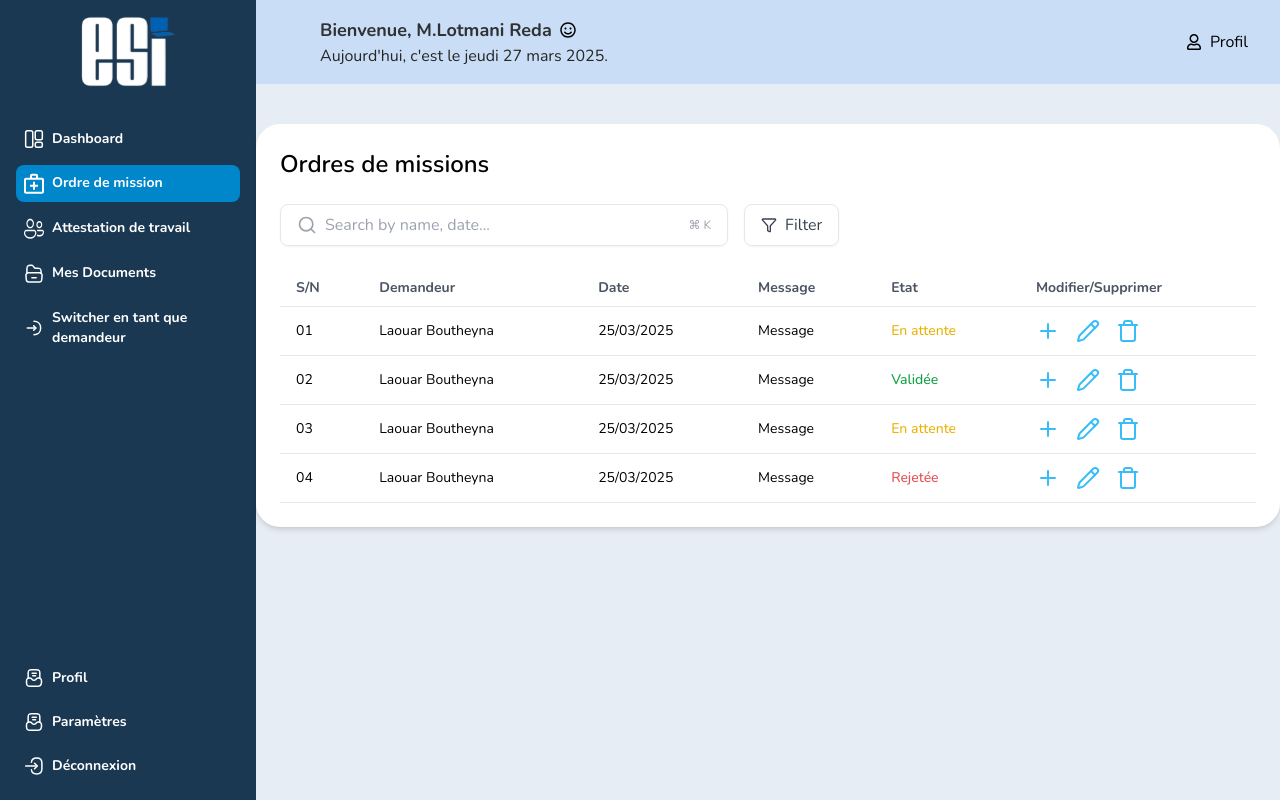
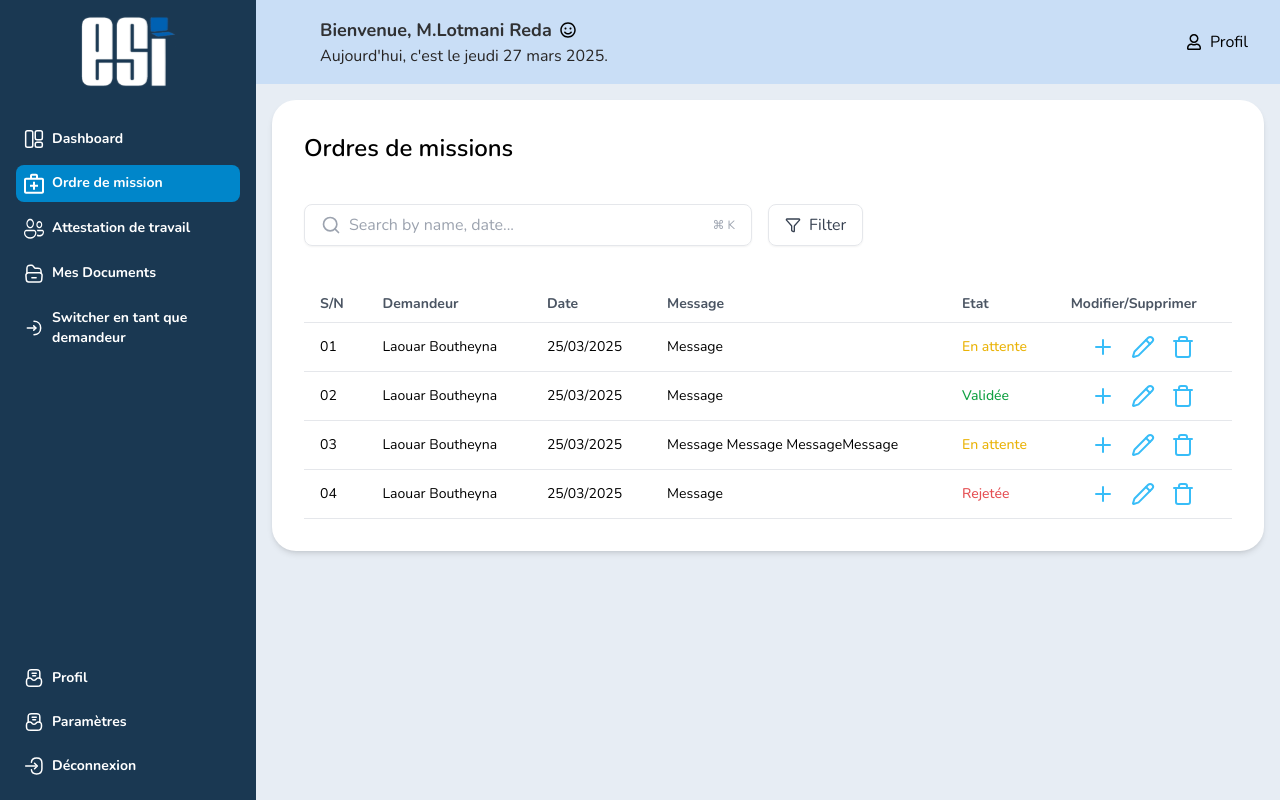
Before and after one commit to AminaTach/MPSI_-Gestion-des-demandes-d-attestations-de-travail-et-ordre-de-missions, a React (Create React App) app in the folder frontend/: page /rh/ordremissiontable in a window 1280 px wide. Built offline with nearby package versions, Linux system fonts and the light colour scheme; a web font is replaced by a local one.

Commit message:
fixed responsivness issues

```diff
--- a/frontend/src/pages/OrdreMission/OrdreMissionDoc.jsx
+++ b/frontend/src/pages/OrdreMission/OrdreMissionDoc.jsx
@@ -7,7 +7,7 @@ const OrdreMissionDoc = () => {
     id: "01",
     demandeur: "Laouar Boutheyna",
     date: "25/03/2025",
-    message: "message",
+    message: "message,messagemessagemessagemessagemessagemessagemessagemessagemessagemessagemessagemessagemessagemessagemessagemessagemessage",
     etat: "En attente",
   };
 
@@ -27,13 +27,13 @@ const OrdreMissionDoc = () => {
   return (
     <div className="w-full pb-4 font-nunito sm:w-[3/4]  ">
       <Header />
-      <div className="max-w-6xl mx-auto mt-10 bg-white p-6 rounded-3xl shadow-md">
+      <div className="grid grid-cols-1 bg-white max-w-6xl mx-4   gap-4 py-8 mt-4 px-4 md:px-8 rounded-3xl shadow-md">
         <h2 className="text-2xl font-semibold mb-6">
           Traitement de l’ordre de mission de:
         </h2>
 
-        <div className="overflow-auto">
-          <table className="min-w-full text-sm text-left">
+        <div className="overflow-auto ">
+          <table className=" w-full text-sm text-left">
             <thead>
               <tr className="text-gray-600">
                 <th className="px-4 py-2">S/N</th>
@@ -48,7 +48,10 @@ const OrdreMissionDoc = () => {
                 <td className="px-4 py-2">{order.id}</td>
                 <td className="px-4 py-2">{order.demandeur}</td>
                 <td className="px-4 py-2">{order.date}</td>
-                <td className="px-4 py-2">{order.message}</td>
+                <td className="px-4 py-2 max-w-xs break-words whitespace-normal">
+                  {order.message}
+                </td>
+
                 <td className={`px-4 py-2 ${getStatusColor(order.etat)}`}>
                   {order.etat}
                 </td>
--- a/frontend/src/pages/OrdreMission/OrdreMissionForm.jsx
+++ b/frontend/src/pages/OrdreMission/OrdreMissionForm.jsx
@@ -32,7 +32,7 @@ const OrdreMissionForm = () => {
     <div className="w-full pb-4 font-nunito sm:w-[3/4] ">
       <Header />
       <div class="h-2"></div>
-      <div className="max-w-5xl mx-auto mt-8 p-6 bg-white shadow-md rounded-lg">
+      <div className="max-w-6xl mx-4  bg-white gap-4 py-8 mt-4 px-4 md:px-8 rounded-3xl shadow-md">
         <h1 className="text-2xl font-bold text-center text-[#2D5F8B] mb-6 flex justify-center space-x-2 rtl:space-x-reverse">
           <span>Ordre de mission</span>
           <span>أمر بمهمة</span>
--- a/frontend/src/pages/OrdreMission/OrdreMissionTable.jsx
+++ b/frontend/src/pages/OrdreMission/OrdreMissionTable.jsx
@@ -26,7 +26,7 @@ const OrdreMissionTable = () => {
       id: "03",
       demandeur: "Laouar Boutheyna",
       date: "25/03/2025",
-      message: "Message",
+      message: "Message Message MessageMessage",
       etat: "En attente",
     },
     {
@@ -53,9 +53,8 @@ const OrdreMissionTable = () => {
 
   return (
     <div className="w-full pb-4 font-nunito sm:w-[3/4]  ">
-      <Header />
-      <div class="h-10"></div>
-      <div className="p-6 bg-white rounded-3xl shadow-md max-w-6xl mx-auto">
+    <Header />
+    <div className="grid grid-cols-1 bg-white max-w-6xl mx-4   gap-4 py-8 mt-4 px-4 md:px-8 rounded-3xl shadow-md">
         <h2 className="text-2xl font-semibold mb-6">Ordres de missions</h2>
 
         <div className="flex flex-wrap gap-4 mb-6">
@@ -75,7 +74,7 @@ const OrdreMissionTable = () => {
         </div>
 
         <div className="overflow-auto">
-          <table className="min-w-full text-sm text-left">
+          <table className="w-full overflow-x-auto text-sm text-left">
             <thead>
               <tr className="text-gray-600 border-b">
                 <th className="px-4 py-2">S/N</th>
@@ -95,17 +94,15 @@ const OrdreMissionTable = () => {
                   <td className="px-4 py-3">{order.id}</td>
                   <td className="px-4 py-3">{order.demandeur}</td>
                   <td className="px-4 py-3">{order.date}</td>
-                  <td className="px-4 py-3 truncate max-w-xs">
+                  <td className="px-4 py-3 max-w-xs whitespace-normal break-words">
                     {order.message}
                   </td>
                   <td
-                    className={`px-4 py-3 font-medium ${getStatusColor(
-                      order.etat
-                    )}`}
+                    className={`px-4 py-3 font-medium ${getStatusColor(order.etat)}`}
                   >
                     {order.etat}
                   </td>
-                  <td className="px-4 py-3 flex items-center gap-4 text-sky-400">
+                  <td className="px-4 py-3 flex items-center justify-center gap-4 text-sky-400">
                     <Plus
                       className="cursor-pointer hover:scale-110 z-10"
                       onClick={() => {
@@ -123,6 +120,7 @@ const OrdreMissionTable = () => {
                 </tr>
               ))}
             </tbody>
+
           </table>
         </div>
       </div>
```
